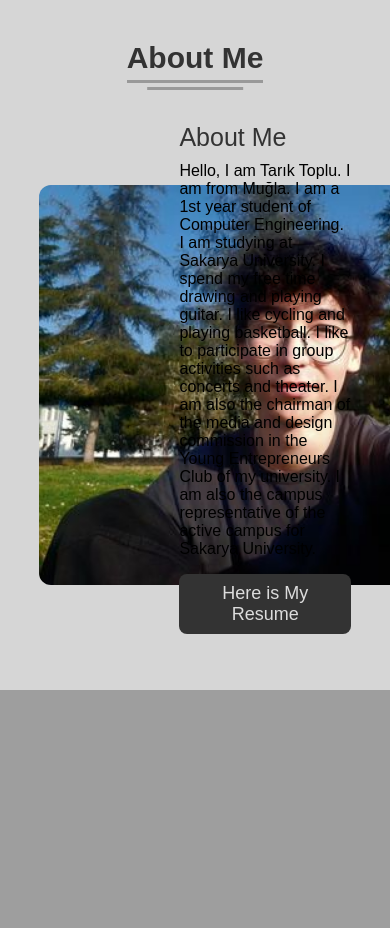
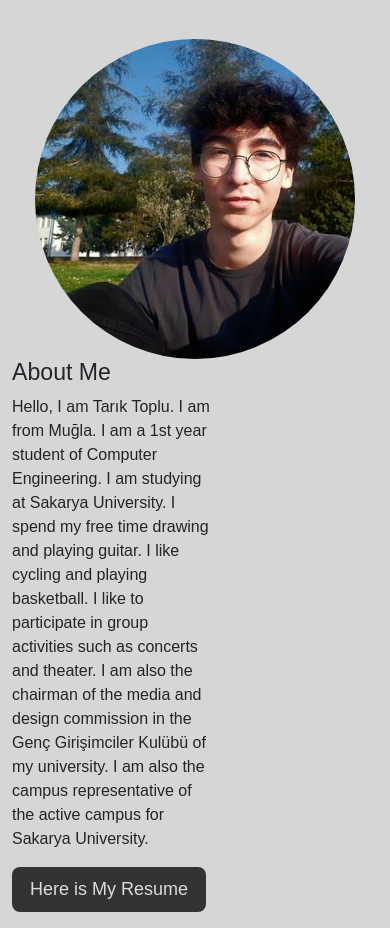
Before and after one commit to tariktoplu/PortfolioSite, a PHP site: page / in a window 390 px wide; the page is wider, and only the part inside the window is pictured. Shown: the part 901-1829 px from the top of that part. Before the commit the page ends 1591 px from the top of that part, so only its background shows below. Run offline with PHP 8.4, Linux system fonts and the light colour scheme.

Commit message:
updated index.html, added bootstrap

```diff
--- a/index.html
+++ b/index.html
@@ -1,45 +1,52 @@
 <!DOCTYPE html>
-<html lang="en" dir="ltr">
+<html lang="en">
 <head>
   <meta charset="UTF-8">
+  <meta name="viewport" content="width=device-width, initial-scale=1.0">
+  <title>Portfolio</title>
+  <link href="https://cdn.jsdelivr.net/npm/bootstrap@5.3.0-alpha1/dist/css/bootstrap.min.css" rel="stylesheet">
   <link rel="stylesheet" href="styles.css">
-    <link rel="stylesheet" href="https://cdnjs.cloudflare.com/ajax/libs/font-awesome/5.15.2/css/all.min.css"/>
-     <meta name="viewport" content="width=device-width, initial-scale=1.0">
+  <link rel="stylesheet" href="https://cdnjs.cloudflare.com/ajax/libs/font-awesome/5.15.2/css/all.min.css">
 </head>
 <body>
-  <div class="scroll-button">
-    <a href="#about"><i class="fas fa-arrow-up"></i></a>
-  </div>
-
-  <nav>
-    <div class="navbar">
-      <div class="logo"><a href="#">Portfolio.</a></div>
-      <ul class="menu">
-
-        <li><a href="#about">About</a></li>
-        <li><a href="#resume">Resume</a></li>
-        <li><a href="#mycity">My City</a></li>
-        <li><a href="#ourheritage">Our Heritage</a></li>
-        <li><a href="#interests">Interests</a></li>
-        <li><a href="#contact">Contact</a></li>
-        <li><a href="#login">Log in</a></li>
-
-
-        <div class="cancel-btn">
-          <i class="fas fa-times"></i>
-        </div>
+  <nav class="navbar navbar-expand-lg navbar-dark bg-dark">
+    <div class="container">
+      <a class="navbar-brand" href="#">Portfolio</a>
+      <button class="navbar-toggler" type="button" data-bs-toggle="collapse" data-bs-target="#navbarNav" aria-controls="navbarNav" aria-expanded="false" aria-label="Toggle navigation">
+        <span class="navbar-toggler-icon"></span>
+      </button>
+      <div class="collapse navbar-collapse justify-content-end" id="navbarNav">
+        <ul class="navbar-nav">
+          <li class="nav-item">
+            <a class="nav-link" href="#about">About</a>
+          </li>
+          <li class="nav-item">
+            <a class="nav-link" href="resume.html">Resume</a>
+          </li>
+          <li class="nav-item">
+            <a class="nav-link" href="mycity.html">My City</a>
+          </li>
+          <li class="nav-item">
+            <a class="nav-link" href="ourheritage.html">Our Heritage</a>
+          </li>
+          <li class="nav-item">
+            <a class="nav-link" href="interests.html">Interests</a>
+          </li>
+          <li class="nav-item">
+            <a class="nav-link" href="contact.html">Contact</a>
+          </li>
+          <li class="nav-item">
+            <a class="nav-link" href="login.html">Log in</a>
+          </li>
         </ul>
-      <div class="media-icons">
-        <a href="#"><i class="fab fa-linkedin"></i></a>
-        <a href="#"><i class="fab fa-github"></i></a>
-        <a href="#"><i class="fab fa-instagram"></i></a>
       </div>
     </div>
-    <div class="menu-btn">
-      <i class="fas fa-bars"></i>
-    </div>
   </nav>
+
   <section class="about" id="about">
+    <div class="container">
+      <div class="row">
+        <div class="col-md-6">
           <div class="about-content">
             <div class="text">
               <div class="text-one">Hello,</div>
@@ -48,32 +55,36 @@
               <div class="text-four">at Sakarya University</div>
             </div>
             <div class="button">
-        <button>More About Me </button> <!-- About butonuna yazdığını bu butona yazacaz -->
+              <button class="btn btn-primary">More About Me</button>
+            </div>
+          </div>
+        </div>
       </div>
     </div>
   </section>
 
   <section class="about2" id="about2">
-    <div class="content">
-      <div class="title"><span>About Me</span></div>
+    <div class="container">
+      <div class="row align-items-center">
+        <div class="col-md-6 text-center"> <!-- text-center sınıfını ekledik -->
+          <img src="assets/images/image.png" class="img-fluid rounded-circle" alt="Tarık Toplu">
+        </div>
+        <div class="col-md-6">
           <div class="about-details">
-        <div class="left">
-          <img src="assets/images/image.png" alt="Portfolio">
-
+            <div class="right">
+              <h3> About Me</h3>
+              <p>Hello, I am Tarık Toplu. I am from Muğla. I am a 1st year student of Computer Engineering. I am studying at Sakarya University. I spend my free time drawing and playing guitar. I like cycling and playing basketball. I like to participate in group activities such as concerts and theater. I am also the chairman of the media and design commission in the Genç Girişimciler Kulübü of my university. I am also the campus representative of the active campus for Sakarya University.</p>
+              <div class="button">
+                <button class="btn btn-secondary">Here is My Resume</button>
               </div>
-        <div class="right">
-          <div class="topic">About Me</div>
-          <p> Hello, I am Tarık Toplu. I am from Muğla. I am a 1st year student of Computer Engineering. I am studying at Sakarya University.
-              I spend my free time drawing and playing guitar. I like cycling and playing basketball. I like to participate in group activities
-              such as concerts and theater. I am also the chairman of the media and design commission in the Young Entrepreneurs Club of my university.
-              I am also the campus representative of the active campus for Sakarya University.
-            </p>
-          <div class="button">
-            <button>Here is My Resume</button> <!-- bu buton kaldırılmalı yerine ne koyabilirim düşün cv --> <!-- kaldırmaya da bilirsin bilmem -->
+            </div>
           </div>
         </div>
       </div>
     </div>
   </section>
+
+
+  <script src="https://cdn.jsdelivr.net/npm/bootstrap@5.3.0-alpha1/dist/js/bootstrap.bundle.min.js"></script>
 </body>
 </html>
--- a/styles.css
+++ b/styles.css
@@ -122,7 +122,7 @@ nav.sticky .menu a:hover{
   color:var(--second-color);
 }
 .navbar .media-icons a{
-  color:var(--primary-color);
+  color:var(--third-color);
   font-size:18px;
   margin:0 6px;
 }
@@ -174,11 +174,11 @@ nav .menu-btn{
   }
   to {
       opacity: 0;
-      transform: translateY(-20px); /* Yukarıya 20 piksel kaydır */
+      transform: translateY(-20px);
   }
 }
 .about .text-one{
-  font-size: 25px;
+  font-size: px;
   color:#000000;
 
 }
@@ -317,6 +317,36 @@ section .button button:hover{
   border-color:(var(--primary-color));
   background-color: var(--third-color);
   color:#000000;
+}
 
+.text img {
+  height: 400px; /* Resim yüksekliği sabit */
+  width: 100%; /* Resim genişliği tam sütun genişliği kadar */
+  object-fit: cover;
+  border-radius: 12px;
+}
+
+.title {
+  text-align: center; /* Metni ortala */
+}
+
+.text{
+  display: flex;
+  flex-direction: column;
+}
+
+.text p {
+  margin-top: 20px; /* Paragrafların üst boşluğu */
+}
+
+@media (max-width: 767.98px) {
+  .text p {
+    margin-left: 0; /* Küçük ekranlarda paragrafların sol boşluğu kaldır */
+  }
 
 }
+
+.text {
+    display: flex;
+    flex-direction: column;
+}
```
Also changed, not shown: mycity.html (added, +126 -0 lines), assets/images/Fethiye.jpg (added), assets/images/bg.jpeg (deleted), assets/images/bg.jpg (deleted), assets/images/bodrum.png (added), 2 other files. Lines whose indentation alone changed are shown as unchanged.
